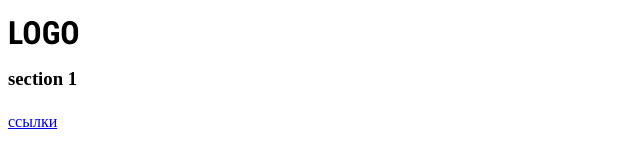
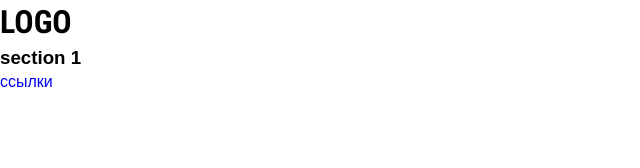
Before and after one commit to Kurday/sticer, a website: page index.html in a window 1280 px wide. Shown: the whole page, without its empty margins (0-640 px from the left). Drawn offline with Linux system fonts and the light colour scheme.

Commit message:
Add fonts

```diff
--- a/dev.css
+++ b/dev.css
@@ -2,7 +2,7 @@
 @import 'src/base/fonts.css';
 
 /** CORE FILES */
-@import 'src/base/_base.css';
+@import 'src/base/base.css';
 @import 'src/base/display.css';
 @import 'src/base/flex.css';
 @import 'src/base/layout.css';
```
